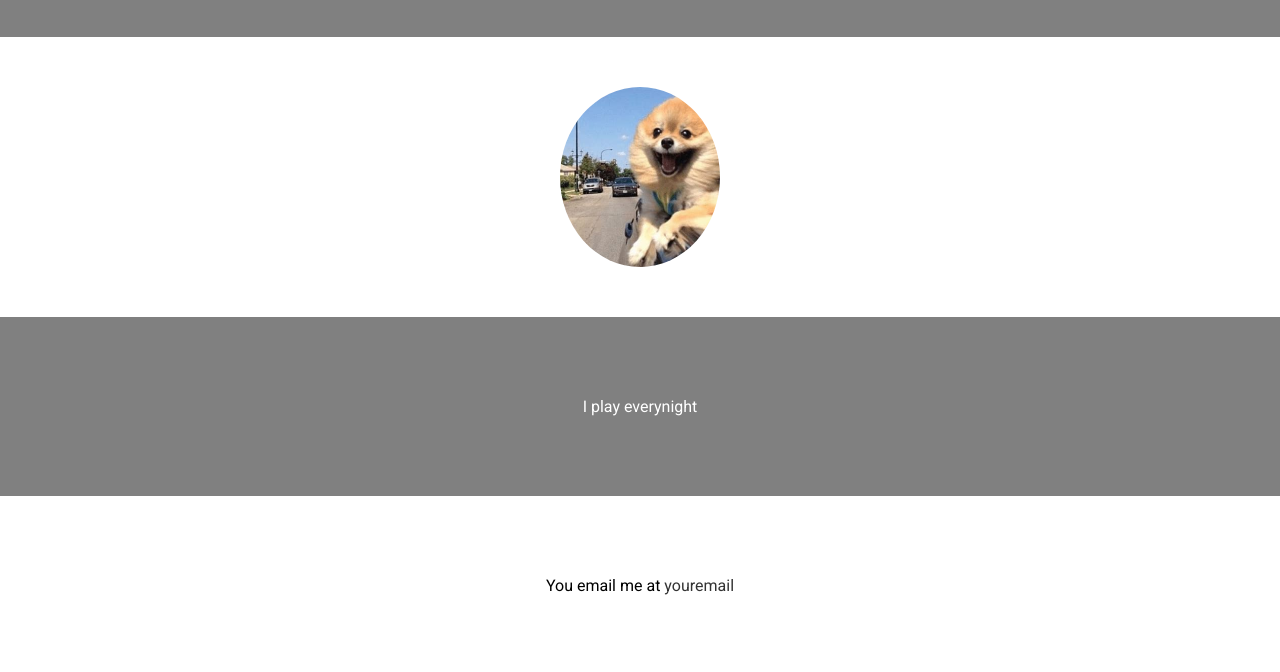
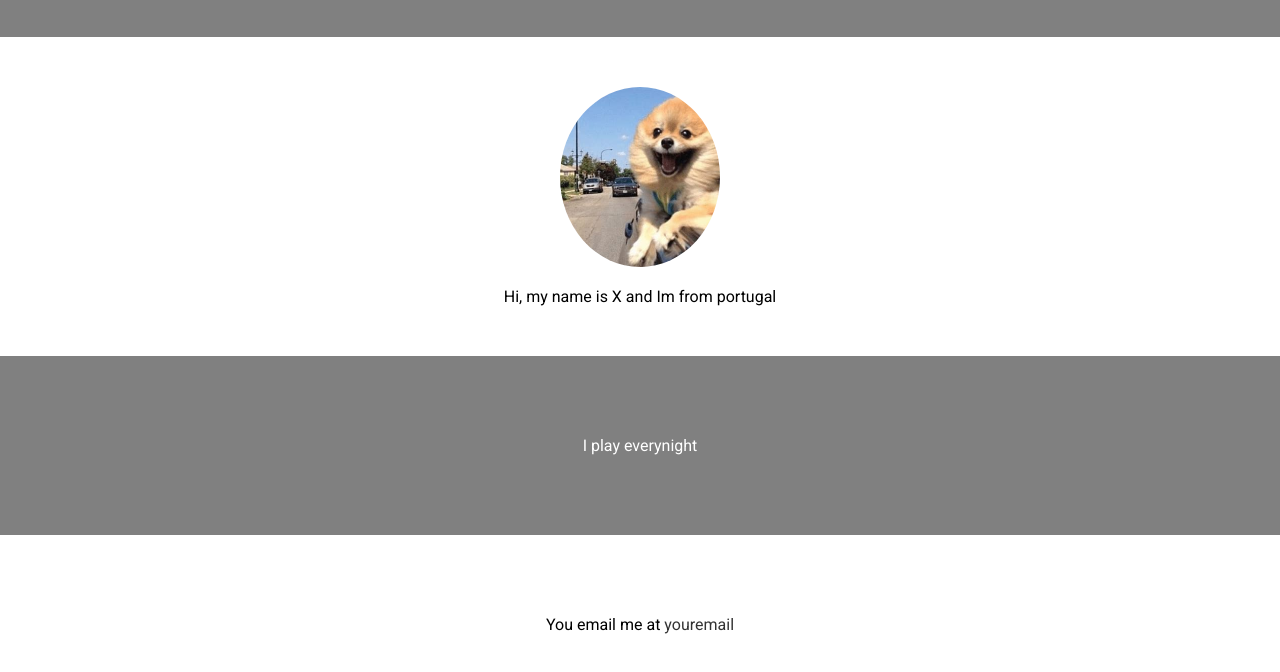
Before and after one commit to jpggvilaca/workshop_web_dev, a plain HTML site: page index.html in a window 1280 px wide. Both pictures are taken after a click on the button "What I really do". Shown: the part 148-820 px from the top of the page. Drawn offline with Linux system fonts and the light colour scheme.

Commit message:
HTML and CSS refactor; Add toggle logic

```diff
--- a/index.css
+++ b/index.css
@@ -18,12 +18,6 @@ ul {
   list-style-type: none;
 }
 
-/* Main wrapper */
-.wrapper {
-  display: flex;
-  flex-direction: column;
-}
-
 /* Title section */
 .title {
   text-align: center;
@@ -38,11 +32,16 @@ ul {
 
 /* Image section */
 .image-wrapper {
+  align-items: center;
+  background: #fff;
   display: flex;
+  flex-direction: column;
   justify-content: center;
-  align-items: center;
   padding: 50px 0;
-  background: #fff;
+}
+
+.image-wrapper p {
+  margin-top: 20px;;
 }
 
 .image {
--- a/index.html
+++ b/index.html
@@ -7,7 +7,6 @@
   </head>
 
   <body>
-    <div class="wrapper">
     <div class="title">
       <p>Your name</p>
       <p>What you do</p>
@@ -15,6 +14,7 @@
     </div>
     <div class="image-wrapper">
       <div class="image"></div>
+      <p>Hi, my name is X and Im from portugal</p>
     </div>
     <div class="about">
       <ul>
@@ -41,7 +41,6 @@
         <a href="mailto:youremail@yourprovide.com">youremail</a>
       </p>
     </div>
-    </div>
 
     <script src="index.js"></script>
   </body>
--- a/index.js
+++ b/index.js
@@ -27,11 +27,22 @@
 
 var lists = document.querySelectorAll('ul');
 var button = document.querySelector('button');
+var wasClicked = false;
 
 button.addEventListener('click', function() {
-  lists[0].style.display = "none";
-  lists[1].style.display = "none";
-  lists[2].style.display = "block";
+  if (!wasClicked) {
+    lists[0].style.display = "none";
+    lists[1].style.display = "none";
+    lists[2].style.display = "block";
+
+    wasClicked = true;
+  } else {
+    lists[0].style.display = "block";
+    lists[1].style.display = "block";
+    lists[2].style.display = "none";
+
+    wasClicked = false;
+  }
 });
 
 console.log(lists[0]);
```
Lines whose indentation alone changed are shown as unchanged.
